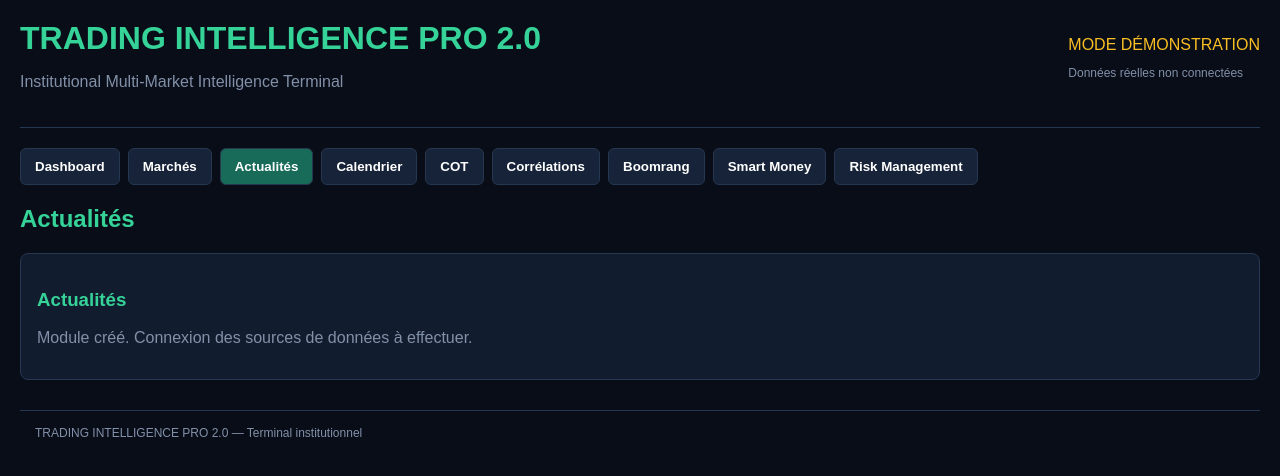
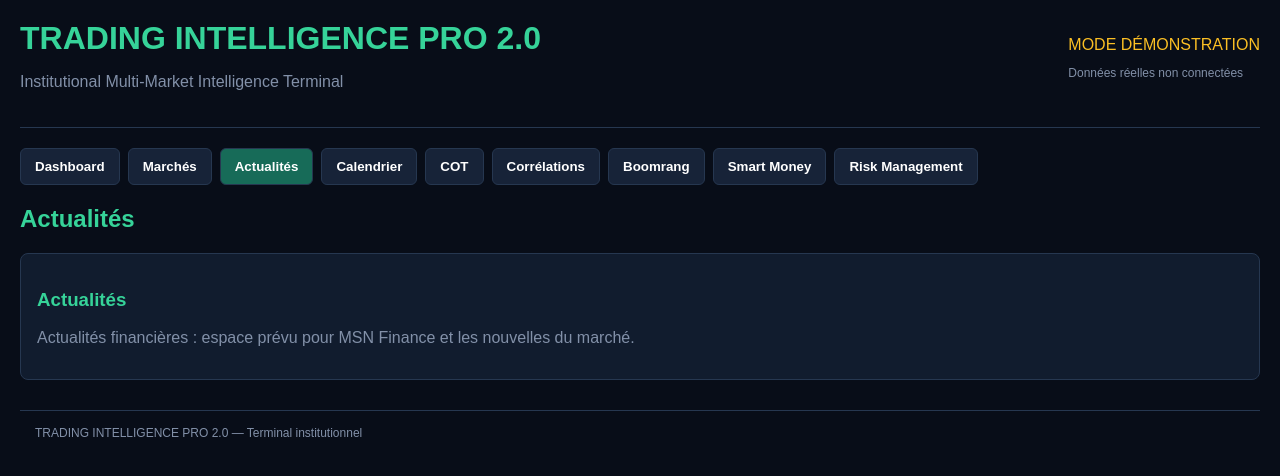
Before and after one commit to alssobusiness58-ui/trading-intelligence-pro-2.0, a React (Vite) app: page / in a window 1280 px wide. Both pictures are taken after a click on the button "Actualités". Shown: the top 476 px of the page. Built offline with nearby package versions, Linux system fonts and the light colour scheme.

Commit message:
Add descriptions to intelligence modules

```diff
--- a/src/App.jsx
+++ b/src/App.jsx
@@ -148,8 +148,22 @@ export default function App() {
         <section style={panel}>
           <h3 style={{ color: "#36d399" }}>{active}</h3>
           <p style={{ color: "#8290a8" }}>
-            Module créé. Connexion des sources de données à effectuer.
-          </p>
+  {active === "Actualités"
+    ? "Actualités financières : espace prévu pour MSN Finance et les nouvelles du marché."
+    : active === "Calendrier"
+    ? "Calendrier économique : annonces, résultats, horaires et impact potentiel sur les marchés."
+    : active === "COT"
+    ? "Analyse institutionnelle CFTC : positions Long et Short des grands opérateurs."
+    : active === "Corrélations"
+    ? "Analyse des corrélations entre indices, Forex, métaux, énergies et cryptomonnaies."
+    : active === "Boomrang"
+    ? "Intelligence artificielle : détection des configurations et génération de scénarios de marché."
+    : active === "Smart Money"
+    ? "Analyse Smart Money : liquidité, structure du marché, zones institutionnelles et déséquilibres."
+    : active === "Risk Management"
+    ? "Gestion du risque : capital, risque par position, Stop Loss, drawdown et limites quotidiennes."
+    : "Espace d'analyse en préparation."}
+</p>
         </section>
       )}
 
```
